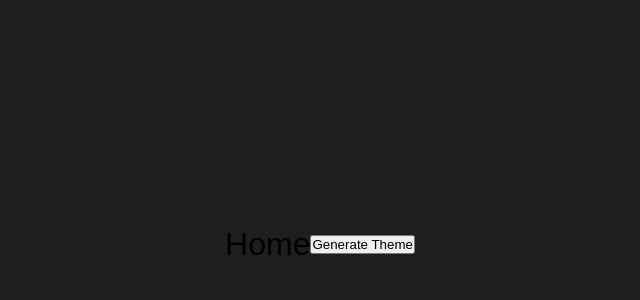
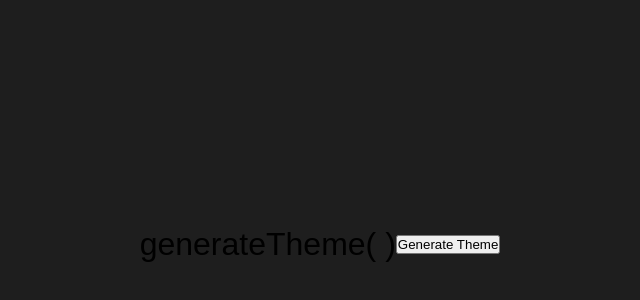
Before and after one commit to loreleim/generateTheme, a React (Create React App) app: page / in a window 1280 px wide. Shown: the part 156-456 px from the top of the page, without its empty margins (320-960 px from the left). Built offline with nearby package versions, Linux system fonts and the light colour scheme; a web font is replaced by a local one.

Commit message:
adding in the generate theme title

```diff
--- a/src/components/home/index.js
+++ b/src/components/home/index.js
@@ -8,7 +8,7 @@ export default function Home() {
 
   return (
     <div className={style.heroContainer}>
-      <h1>Home</h1>
+      <h1>generateTheme<span className={style.pink}>( )</span></h1>
       <button onClick={()=> generateZip()}>Generate Theme</button>
     </div>
   );
```
